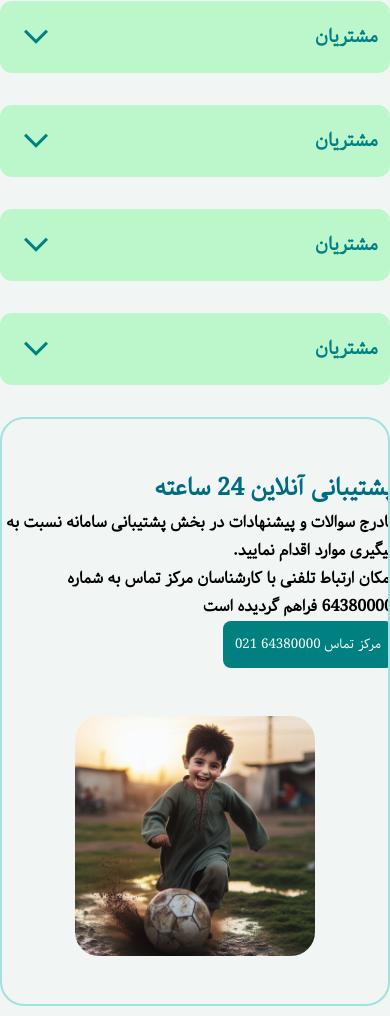
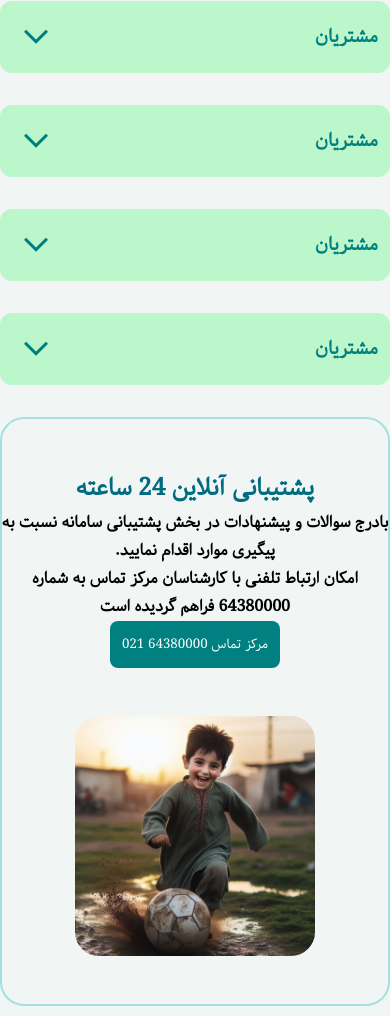
Before and after one commit to Mhmdmhdimhdinjd/ttbank, a plain HTML site: page index.html in a window 390 px wide. Shown: the part 3529-4545 px from the top of the page. Drawn offline with nearby package versions, Linux system fonts and the light colour scheme; files whose address does not match are found by name.

Commit message:
change css of support section

```diff
--- a/assest/css/style.css
+++ b/assest/css/style.css
@@ -633,6 +633,13 @@ nav {
     }
 }
 
+@media screen and (max-width:771px) {
+
+    .section__support__text {
+        text-align: center;
+    }
+}
+
 @media screen and (max-width:431px) {
 
     .top__home .first__slide__text {
```
